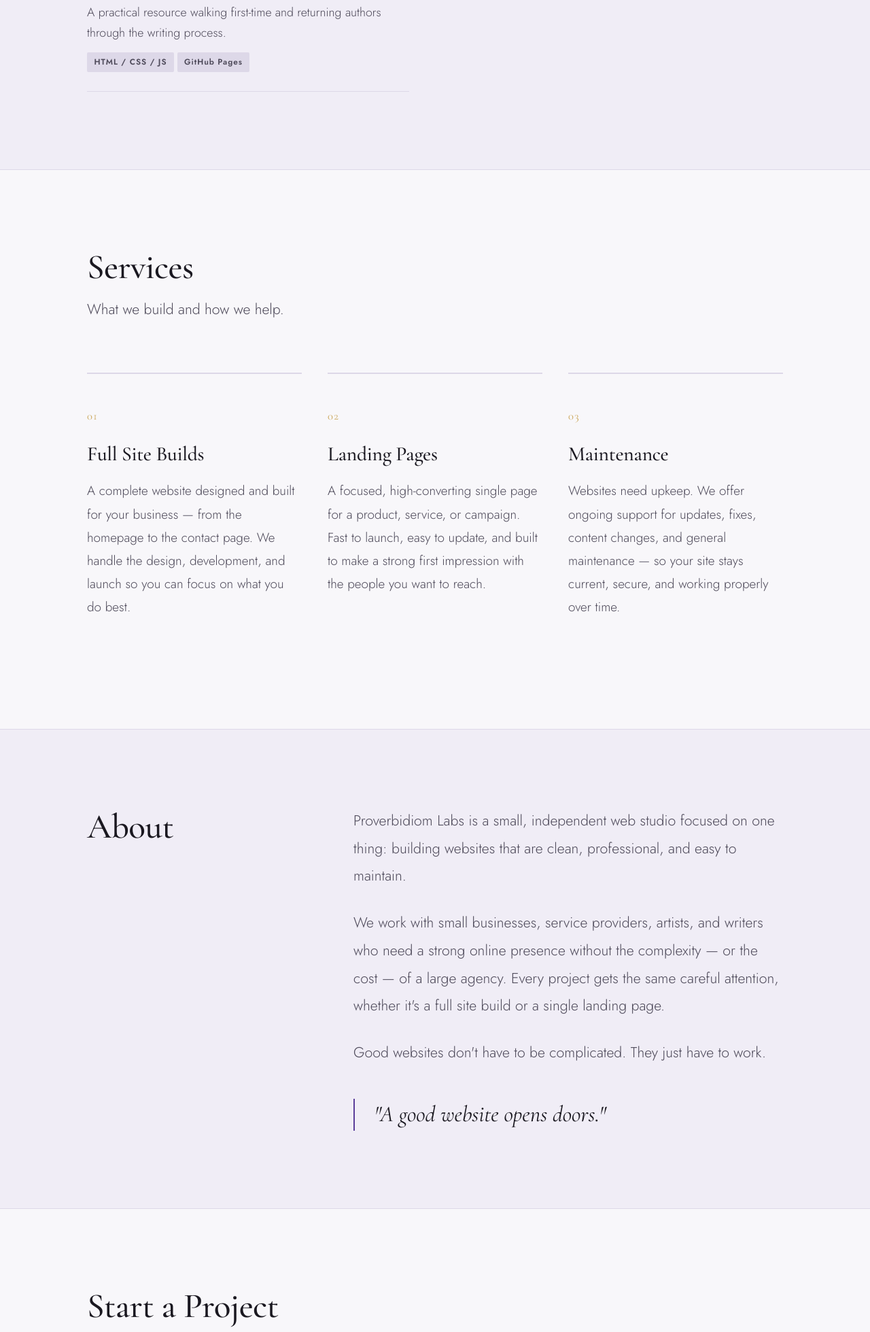
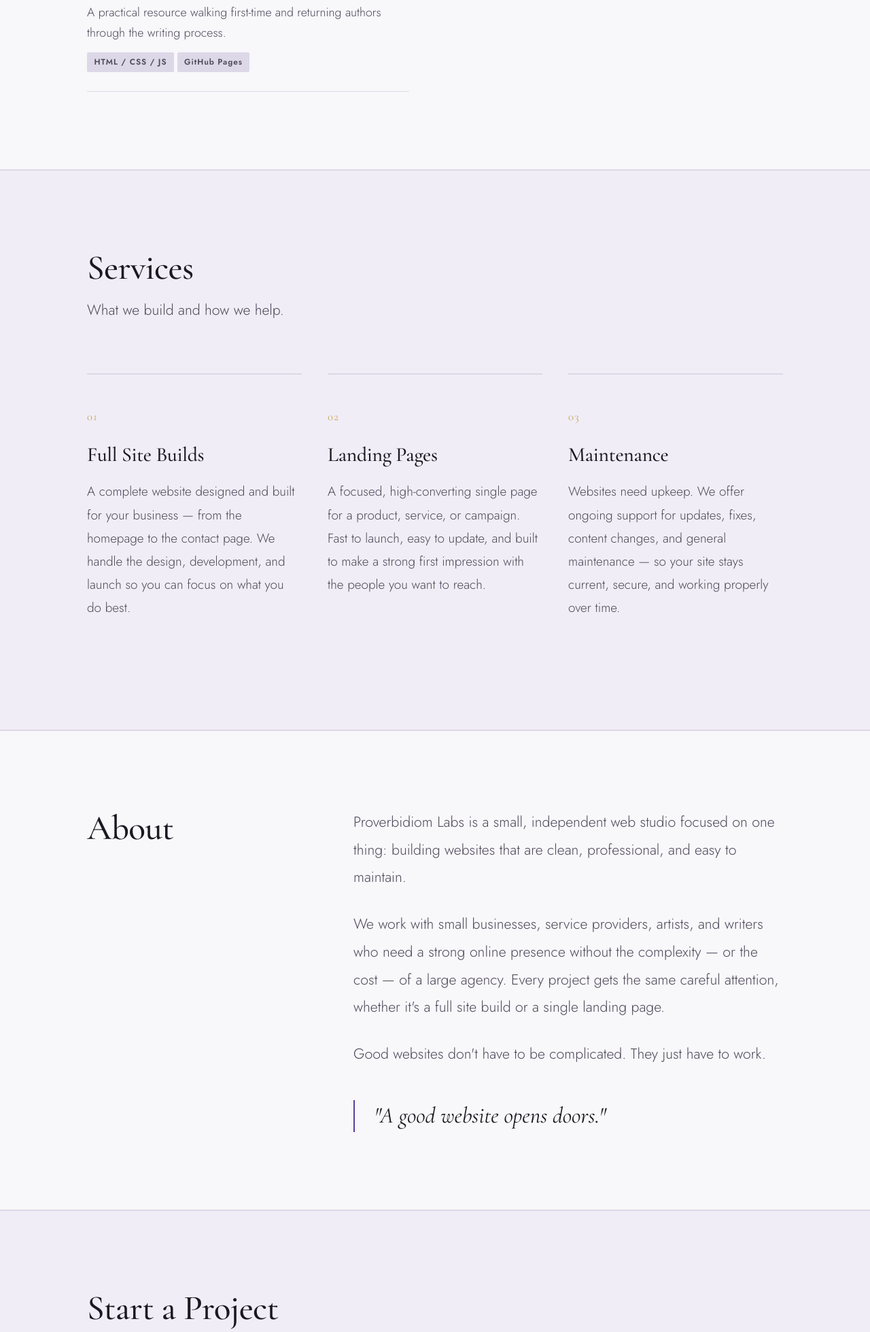
Before and after one commit to ethanryan/proverbidiom, a PHP site: page / in a window 1280 px wide. Shown: the part 1732-3691 px from the top of the page at 68% size. Run offline with PHP 8.4, Linux system fonts and the light colour scheme.

Commit message:
updating alternating background colors

```diff
--- a/styles.css
+++ b/styles.css
@@ -546,7 +546,7 @@ textarea {
    WORK / PORTFOLIO
    ============================================================ */
 .work-section {
-    background-color: var(--color-bg-alt);
+    background-color: var(--color-bg);
     border-top: 1px solid var(--color-border);
     border-bottom: 1px solid var(--color-border);
 }
@@ -693,6 +693,12 @@ textarea {
 /* ============================================================
    SERVICES
    ============================================================ */
+.services-section {
+    background-color: var(--color-bg-alt);
+    border-top: 1px solid var(--color-border);
+    border-bottom: 1px solid var(--color-border);
+}
+
 .services-grid {
     display: grid;
     grid-template-columns: repeat(3, 1fr);
@@ -739,7 +745,7 @@ textarea {
    ABOUT
    ============================================================ */
 .about-section {
-    background-color: var(--color-bg-alt);
+    background-color: var(--color-bg);
     border-top: 1px solid var(--color-border);
     border-bottom: 1px solid var(--color-border);
 }
@@ -781,6 +787,12 @@ textarea {
 /* ============================================================
    CONTACT FORM
    ============================================================ */
+.contact-section {
+    background-color: var(--color-bg-alt);
+    border-top: 1px solid var(--color-border);
+    border-bottom: 1px solid var(--color-border);
+}
+
 .contact-form {
     max-width: 680px;
 }
```
